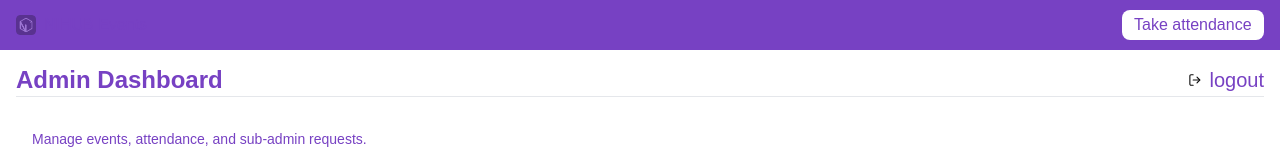
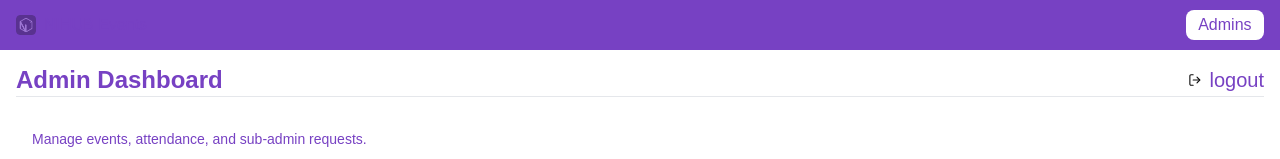
Before and after one commit to devyinka/NihubAttendance, a Next.js app: page /subadmin in a window 1280 px wide. Shown: the top 159 px of the page. Built offline with nearby package versions, Linux system fonts and the light colour scheme; no server answers.

Commit message:
modified:   app/subadmin/page.js

```diff
--- a/app/subadmin/page.js
+++ b/app/subadmin/page.js
@@ -125,7 +125,7 @@ const SubAdmin = () => {
 
   return (
     <div>
-      <Header info="Take attendance" />
+      <Header info="Admins" />
       <AdminDashboardLayout
         role={Role}
         activeButton={button}
```
